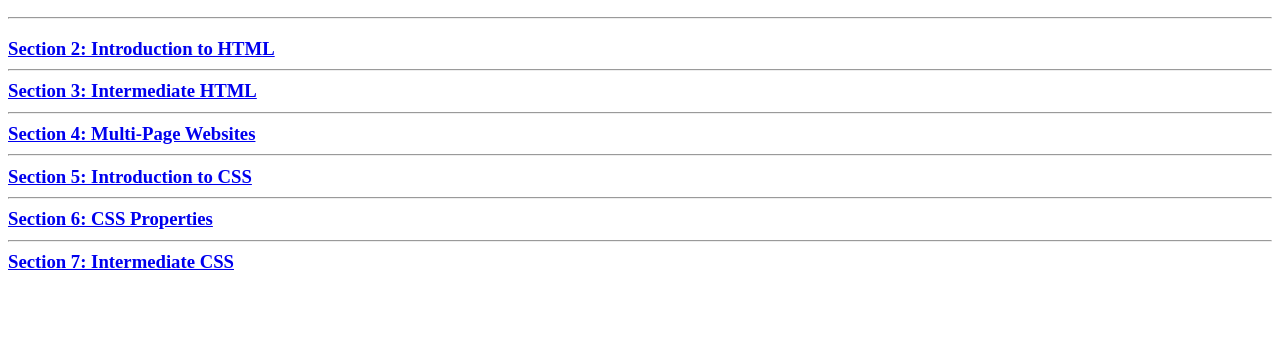
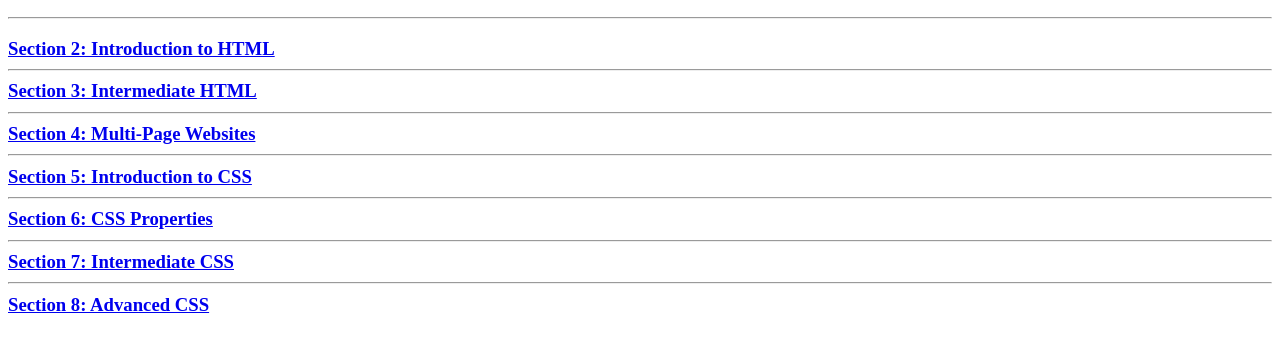
Before and after one commit to J-Hornbeck/html-portfolio, a plain HTML site: page index.html in a window 1280 px wide. Shown: the part 110-462 px from the top of the page. Drawn offline with Linux system fonts and the light colour scheme.

Commit message:
Add files via upload

```diff
--- a/index.html
+++ b/index.html
@@ -39,6 +39,8 @@
       <a href="./public/Section_7/Section_7.html"
         >Section 7: Intermediate CSS</a
       >
+      <hr />
+      <a href="./public/Section_8/Section_8.html">Section 8: Advanced CSS</a>
     </h3>
     <!-- TODO 6: Add images to show the project previews
     HINT for TODO 6: You can use the height attribute set to 200 to make the image smaller: https://developer.mozilla.org/en-US/docs/Web/HTML/Element/img#attr-height -->
```
